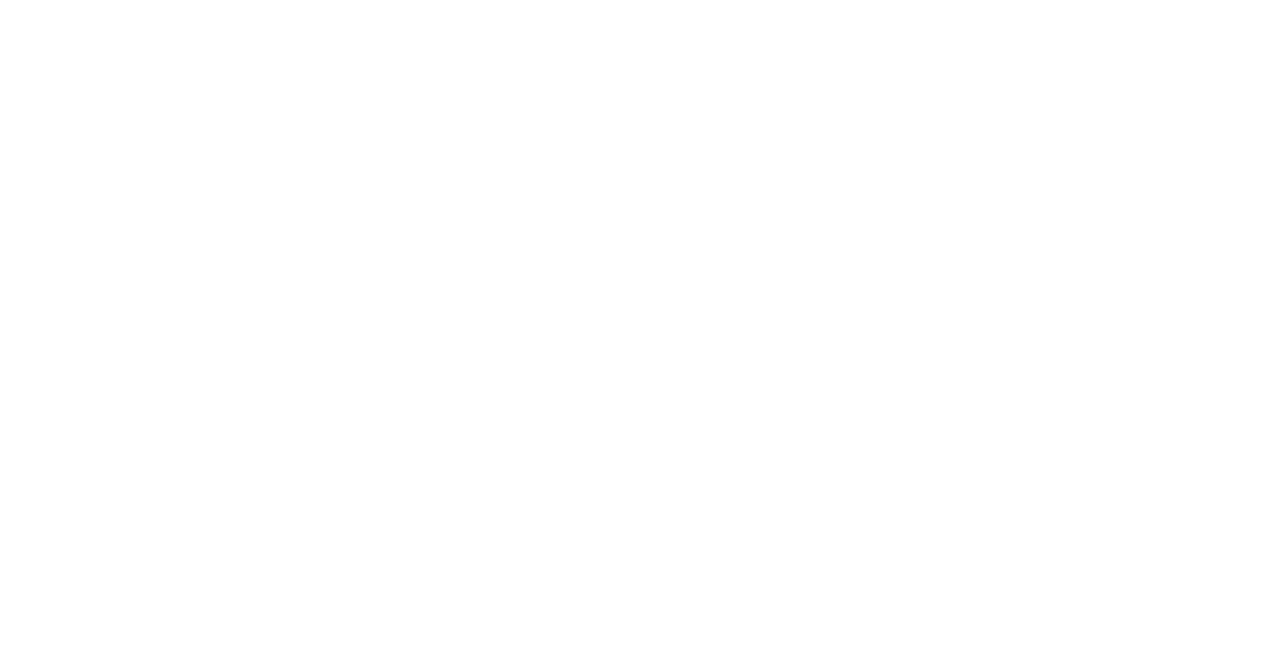
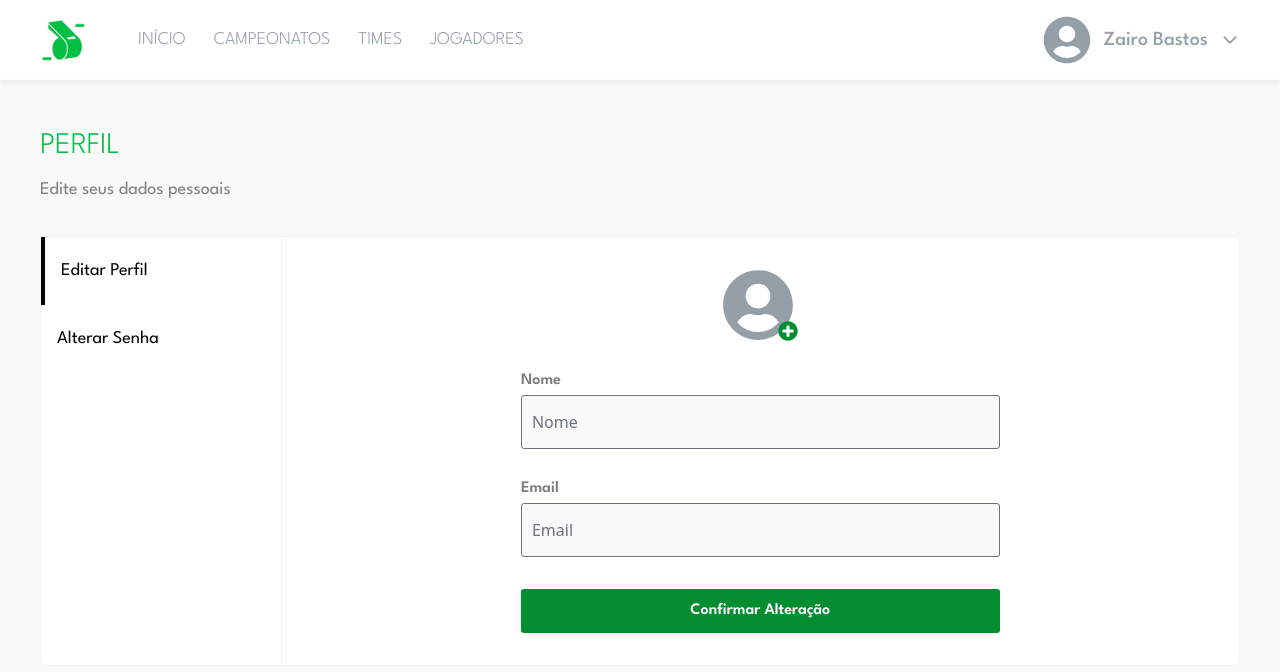
Before and after one commit to zairobastos/ApitoFinal2.0, a React (Vite) app: page /profile in a window 1280 px wide. Before the commit this address had no page. Shown: the top 672 px of the page. Built offline with nearby package versions, Linux system fonts and the light colour scheme.

Commit message:
feat: Tela de edição de dados concluída

```diff
--- a/src/components/paginaInternas/menu/index.tsx
+++ b/src/components/paginaInternas/menu/index.tsx
@@ -105,7 +105,7 @@
                         </li>
                         <li className="flex w-full justify-between items-center py-3">
                             <Link
-                                to={""}
+                                to="/profile"
                                 className="bg-bgEditar text-fontEditar font-fontPadrao w-45 text-center rounded-sm"
                             >
                                 Editar
--- a/src/routers/routes.tsx
+++ b/src/routers/routes.tsx
@@ -5,6 +5,7 @@
 import { Jogadores } from "../views/jogadores";
 import { Login } from "../views/login";
 import { PaginaInicial } from "../views/paginaInicial";
+import { Profile } from "../views/profile";
 import { Singup } from "../views/singup";
 import { Times } from "../views/times";
 
@@ -19,6 +20,7 @@
                 <Route path="/campeonato" element={<Campeonatos />} />
                 <Route path="/times" element={<Times />} />
                 <Route path="/jogadores" element={<Jogadores />} />
+                <Route path="/profile" element={<Profile />} />
             </Routes>
         </BrowserRouter>
     );
--- a/src/views/campeonatos/index.tsx
+++ b/src/views/campeonatos/index.tsx
@@ -15,7 +15,7 @@
                     Titulo="Campeonatos"
                     Subtitulo="Lista de seus campeonatos cadastrados"
                 />
-                <div className="flex flex-row flex-wrap gap-gapCards mt-8 items-start mb-8">
+                <div className="flex flex-row flex-wrap  mt-8 items-start mb-8">
                     <Cards>
                         <Card
                             dataFim="20/05/2020"
--- /dev/null
+++ b/src/views/profile/index.tsx
@@ -0,0 +1,168 @@
+import React, { useState } from "react";
+import { FaUserCircle, FaPlusCircle } from "react-icons/fa";
+import { Menu } from "../../components/paginaInternas/menu";
+import { Title } from "../../components/paginaInternas/title";
+
+export const Profile = () => {
+    const [perfil, setPerfil] = useState(true);
+
+    const [borda, setBorda] = useState("border-l-4 border-preto");
+    const [borda2, setBorda2] = useState(
+        "hover:bg-input trasition-all duration-300 ease-in"
+    );
+
+    const clickPerfil = () => {
+        setPerfil(true);
+        setBorda("border-l-4 border-preto");
+        setBorda2("hover:bg-input trasition-all duration-300 ease-in");
+    };
+    const clickSenha = () => {
+        setPerfil(false);
+        setBorda("hover:bg-input trasition-all duration-300 ease-in");
+        setBorda2("border-l-4 border-preto");
+    };
+    return (
+        <>
+            <Menu />
+            <section className="flex flex-col px-10 pt-32 w-full bg-input h-screen">
+                <Title Titulo="Perfil" Subtitulo="Edite seus dados pessoais" />
+                <main className="w-full mt-8 flex flex-row flex-wrap bg-white mb-8 rounded-md border border-solid border-borderCard">
+                    <aside className="w-1/5 flex flex-col justify-start h-full">
+                        <nav>
+                            <ul className="font-fontPadrao text-lg text-preto">
+                                <li
+                                    className={`px-4 py-5 ${borda} cursor-pointer`}
+                                    onClick={clickPerfil}
+                                >
+                                    Editar Perfil
+                                </li>
+                                <li
+                                    className={`px-4 py-5 ${borda2} cursor-pointer`}
+                                    onClick={clickSenha}
+                                >
+                                    Alterar Senha
+                                </li>
+                            </ul>
+                        </nav>
+                    </aside>
+                    <div className="w-4/5 border-l border-borderCard">
+                        {perfil ? (
+                            <form
+                                action=""
+                                className="flex flex-col w-full h-full items-center py-8 gap-8"
+                            >
+                                <div className="flex flex-col w-1/2 justify-center items-center gap-1.5">
+                                    <figure className="flex items-end gap-0">
+                                        <FaUserCircle className="text-7xl text-navMenu" />
+                                        <label htmlFor="foto">
+                                            <FaPlusCircle className="text-verdeEscuro text-xl -ml-4" />
+                                        </label>
+                                    </figure>
+                                    <input
+                                        type="file"
+                                        name="foto"
+                                        id="foto"
+                                        className="hidden"
+                                    />
+                                </div>
+                                <div className="flex flex-col w-1/2 justify-center gap-1.5">
+                                    <label
+                                        htmlFor="nome"
+                                        className="text-base font-fontPadrao font-semibold leading-4 text-label"
+                                    >
+                                        Nome
+                                    </label>
+                                    <input
+                                        type="text"
+                                        id="nome"
+                                        name="nome"
+                                        className="px-2.5 w-full password py-3.5 rounded-input focus:border-0 bg-input border-inputBorder border-solid"
+                                        placeholder="Nome"
+                                    />
+                                </div>
+                                <div className="flex flex-col w-1/2 justify-center gap-1.5">
+                                    <label
+                                        htmlFor="email"
+                                        className="text-base font-fontPadrao font-semibold leading-4 text-label"
+                                    >
+                                        Email
+                                    </label>
+                                    <input
+                                        type="email"
+                                        id="email"
+                                        name="email"
+                                        className="px-2.5 w-full password py-3.5 rounded-input focus:border-0 bg-input border-inputBorder border-solid"
+                                        placeholder="Email"
+                                    />
+                                </div>
+                                <button
+                                    disabled
+                                    className="bg-verdeEscuro w-1/2 text-white font-fontPadrao font-semibold leading-4 py-3.5 rounded-input"
+                                >
+                                    Confirmar Alteração
+                                </button>
+                            </form>
+                        ) : (
+                            <form
+                                action=""
+                                className="flex flex-col w-full h-full items-center py-8 gap-8"
+                            >
+                                <div className="flex flex-col w-1/2 justify-center gap-1.5">
+                                    <label
+                                        htmlFor="senha"
+                                        className="text-base font-fontPadrao font-semibold leading-4 text-label"
+                                    >
+                                        Senha Atual
+                                    </label>
+                                    <input
+                                        type="password"
+                                        id="senha"
+                                        name="senha"
+                                        className="px-2.5 w-full password py-3.5 rounded-input focus:border-0 bg-input border-inputBorder border-solid"
+                                        placeholder="Senha"
+                                    />
+                                </div>
+                                <div className="flex flex-col w-1/2 justify-center gap-1.5">
+                                    <label
+                                        htmlFor="senha2"
+                                        className="text-base font-fontPadrao font-semibold leading-4 text-label"
+                                    >
+                                        Nova Senha
+                                    </label>
+                                    <input
+                                        type="password"
+                                        id="senha2"
+                                        name="senha2"
+                                        className="px-2.5 w-full password py-3.5 rounded-input focus:border-0 bg-input border-inputBorder border-solid"
+                                        placeholder="Senha"
+                                    />
+                                </div>
+                                <div className="flex flex-col w-1/2 justify-center gap-1.5">
+                                    <label
+                                        htmlFor="senha3"
+                                        className="text-base font-fontPadrao font-semibold leading-4 text-label"
+                                    >
+                                        Confirmar Senha
+                                    </label>
+                                    <input
+                                        type="password"
+                                        id="senha3"
+                                        name="senha3"
+                                        className="px-2.5 w-full password py-3.5 rounded-input focus:border-0 bg-input border-inputBorder border-solid"
+                                        placeholder="Senha"
+                                    />
+                                </div>
+                                <button
+                                    disabled
+                                    className="bg-verdeEscuro w-1/2 text-white font-fontPadrao font-semibold leading-4 py-3.5 rounded-input"
+                                >
+                                    Confirmar Alteração
+                                </button>
+                            </form>
+                        )}
+                    </div>
+                </main>
+            </section>
+        </>
+    );
+};
```
